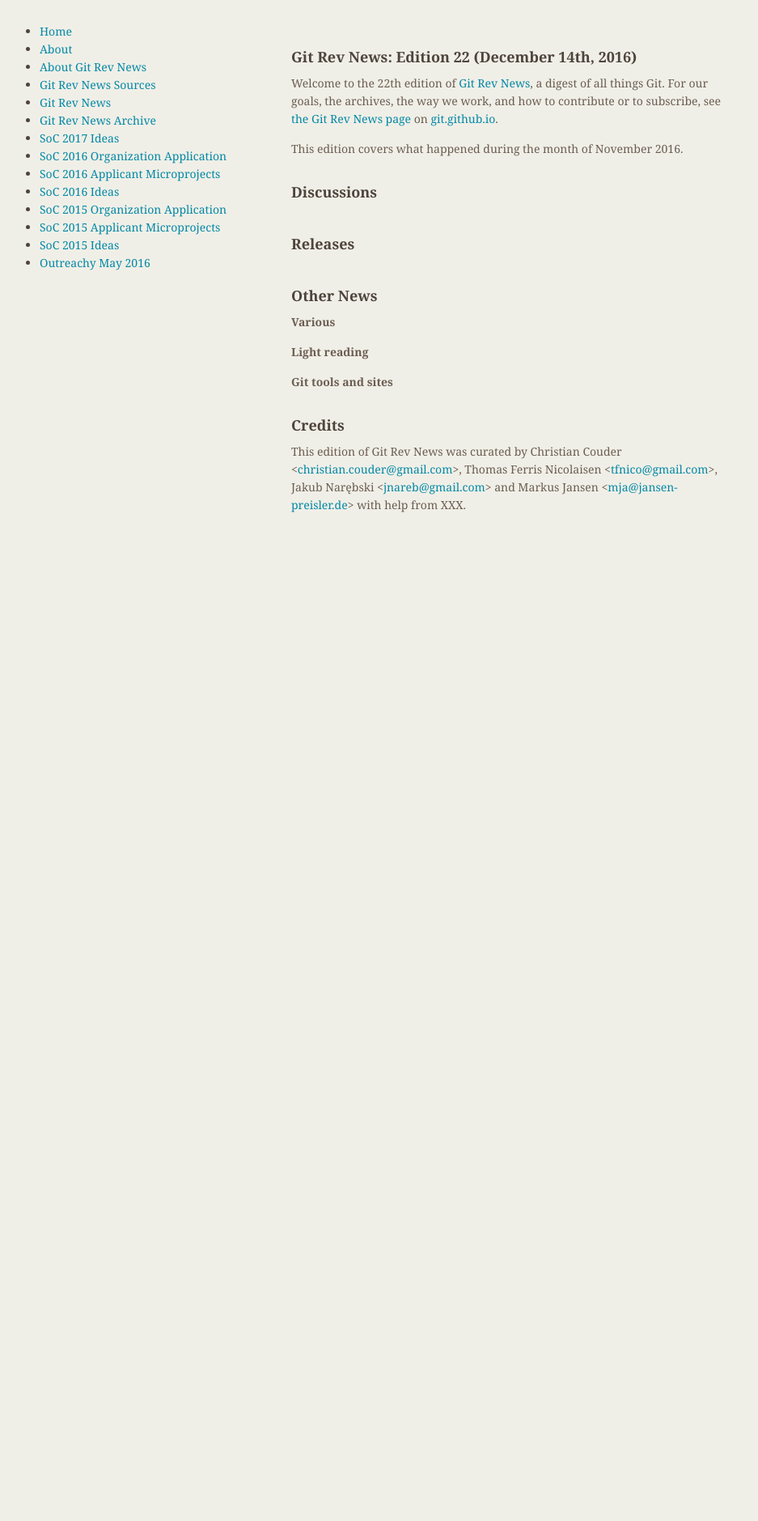
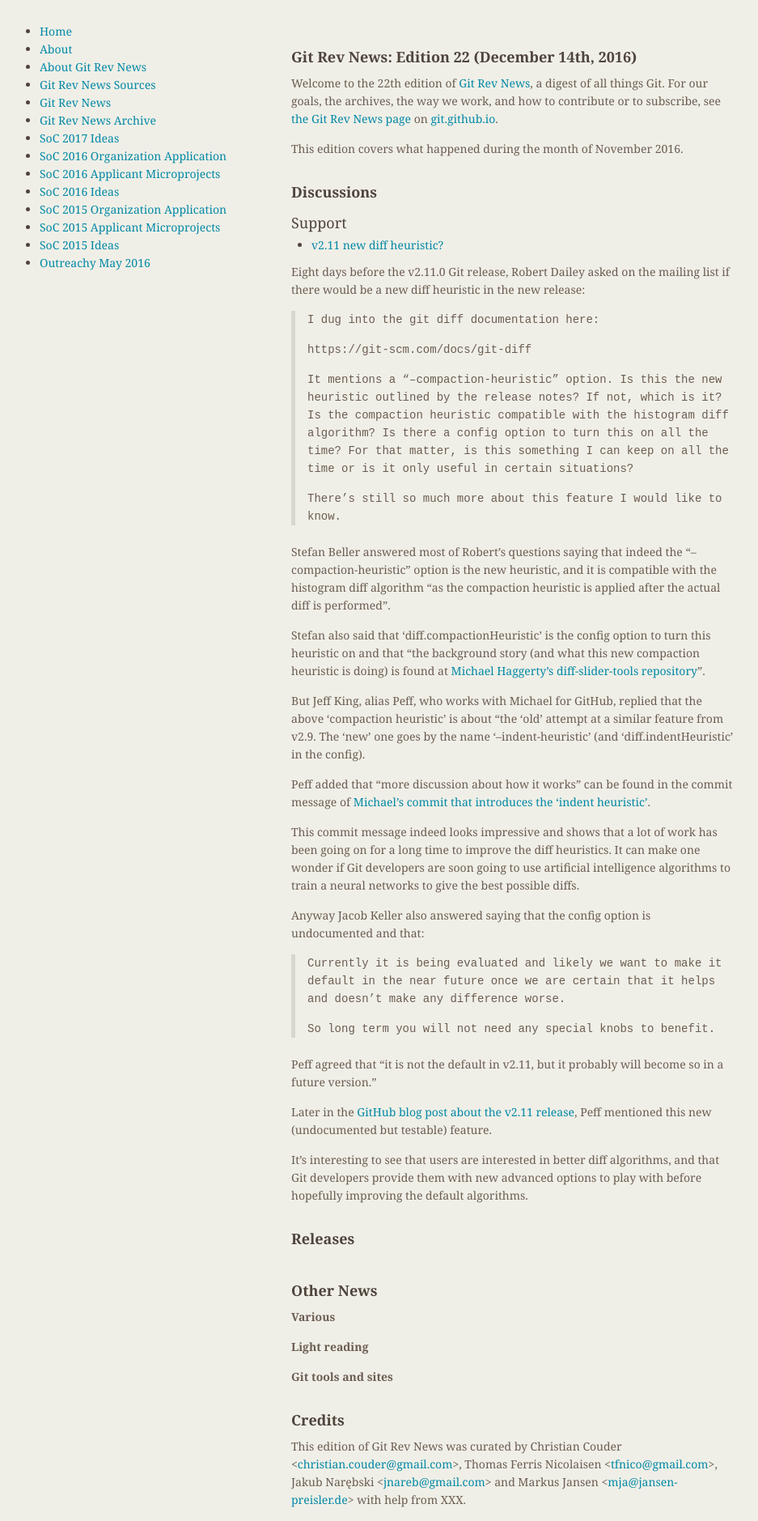
Before and after one commit to git/git.github.io, a Jekyll site: the page built from rev_news/drafts/edition-22.md, in a window 1280 px wide. Shown: the whole page at 81% size, without its empty margins (174-1111 px from the left). Built offline with Jekyll 4.4.1, drawn with Linux system fonts in a browser that asks for light colours; before the commit the page ends 900 px from its top, so only the background shows below that.

Commit message:
rn-22: add article about diff heuristics

```diff
--- a/rev_news/drafts/edition-22.md
+++ b/rev_news/drafts/edition-22.md
@@ -25,9 +25,71 @@
 ### Reviews
 -->
 
-<!---
+
 ### Support
--->
+
+* [v2.11 new diff heuristic?](https://public-inbox.org/git/CAHd499AjXh1YnVgBj_8j0fgvOgOn53y+sPBBy6y7mSM-+dCyVw@mail.gmail.com/)
+
+Eight days before the v2.11.0 Git release, Robert Dailey asked on the
+mailing list if there would be a new diff heuristic in the new release:
+
+> I dug into the git diff documentation here:
+>
+> https://git-scm.com/docs/git-diff
+>
+> It mentions a "--compaction-heuristic" option. Is this the new
+> heuristic outlined by the release notes? If not, which is it? Is the
+> compaction heuristic compatible with the histogram diff algorithm? Is
+> there a config option to turn this on all the time? For that matter,
+> is this something I can keep on all the time or is it only useful in
+> certain situations?
+>
+> There's still so much more about this feature I would like to know.
+
+Stefan Beller answered most of Robert's questions saying that indeed
+the "--compaction-heuristic" option is the new heuristic, and it is
+compatible with the histogram diff algorithm "as the compaction
+heuristic is applied after the actual diff is performed".
+
+Stefan also said that 'diff.compactionHeuristic' is the config option
+to turn this heuristic on and that "the background story (and what
+this new compaction heuristic is doing) is found at
+[Michael Haggerty's diff-slider-tools repository](https://github.com/mhagger/diff-slider-tools)".
+
+But Jeff King, alias Peff, who works with Michael for GitHub, replied
+that the above 'compaction heuristic' is about "the 'old' attempt at a
+similar feature from v2.9. The 'new' one goes by the name
+'--indent-heuristic' (and 'diff.indentHeuristic' in the config).
+
+Peff added that "more discussion about how it works" can be found in
+the commit message of
+[Michael's commit that introduces the 'indent heuristic'](https://github.com/git/git/commit/433860f3d0beb0c6f205290bd16cda413148f098).
+
+This commit message indeed looks impressive and shows that a lot of
+work has been going on for a long time to improve the diff
+heuristics. It can make one wonder if Git developers are soon going to
+use artificial intelligence algorithms to train a neural networks to
+give the best possible diffs.
+
+Anyway Jacob Keller also answered saying that the config option is
+undocumented and that:
+
+> Currently it is being evaluated and likely we want to make it default
+> in the near future once we are certain that it helps and doesn't make
+> any difference worse.
+>
+> So long term you will not need any special knobs to benefit.
+
+Peff agreed that "it is not the default in v2.11, but it probably
+will become so in a future version."
+
+Later in the [GitHub blog post about the v2.11 release](https://github.com/blog/2288-git-2-11-has-been-released),
+Peff mentioned this new (undocumented but testable) feature.
+
+It's interesting to see that users are interested in better diff
+algorithms, and that Git developers provide them with new advanced
+options to play with before hopefully improving the default
+algorithms.
 
 ## Releases
 
```
